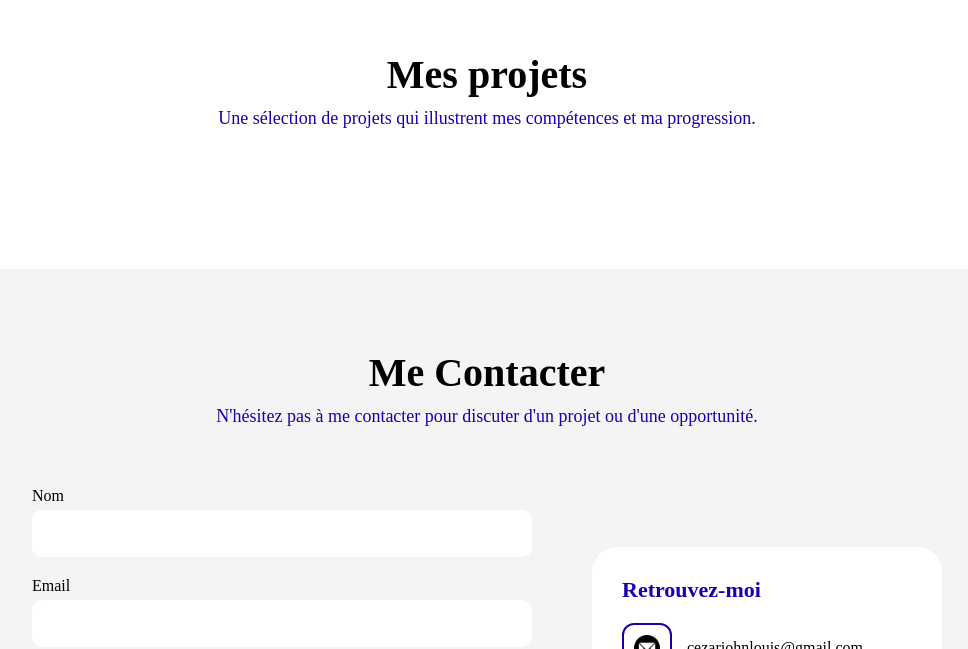
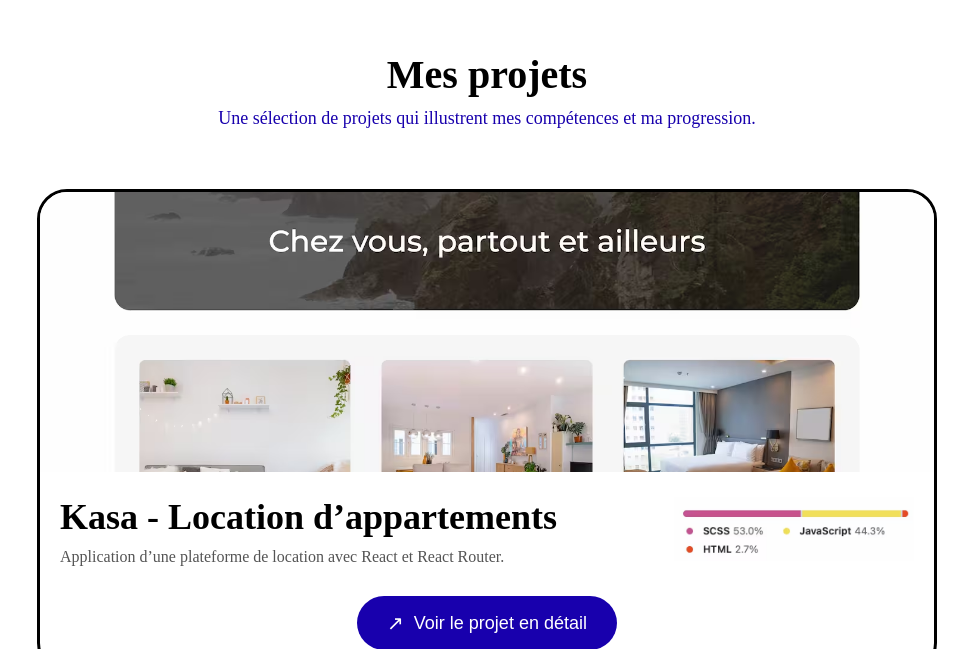
Before and after one commit to J1nu-Lo3/jldevweb, a React (Vite) app: page / in a window 1280 px wide. Shown: the part 3591-4240 px from the top of the page, without its empty margins (153-1121 px from the left). Built offline with nearby package versions, Linux system fonts and the light colour scheme.

Commit message:
Ajout prototype card pour la partie Projet avec liste, card et modale

```diff
--- a/src/components/Projects/Projects.jsx
+++ b/src/components/Projects/Projects.jsx
@@ -1,6 +1,12 @@
+import { useState } from 'react';
 import './projects.scss';
+import projectsData from '../../data/projectdata';
+
+import githubLogo from '../../assets/Footer.logo/github.png';
 
 export default function Projects() {
+  const [selectedProject, setSelectedProject] = useState(null);
+
   return (
     <section id="projects" className="projects">
       <h2>Mes projets</h2>
@@ -8,6 +14,74 @@ export default function Projects() {
         Une sélection de projets qui illustrent mes compétences et ma
         progression.
       </p>
+
+      <div className="projects__container">
+        {projectsData.map((project) => (
+          <div key={project.id} className="project-card">
+            <div className="project-card__cover">
+              <img src={project.images.cover} alt={project.title} />
+            </div>
+
+            <div className="project-card__content">
+              <div className="project-card__left">
+                <h3>{project.title}</h3>
+                <p>{project.description.short}</p>
+              </div>
+
+              <div className="project-card__right">
+                <img
+                  src={project.technologiesList}
+                  alt="Technologies"
+                  className="project-card__techlist"
+                />
+              </div>
+            </div>
+
+            <button
+              className="project-card__btn"
+              onClick={() => setSelectedProject(project)}
+            >
+              <i className="project-card__icon">↗</i>
+              Voir le projet en détail
+            </button>
+          </div>
+        ))}
+      </div>
+
+      {selectedProject && (
+        <div className="modal" onClick={() => setSelectedProject(null)}>
+          <div className="modal__content" onClick={(e) => e.stopPropagation()}>
+            <div className="modal__image">
+              <img
+                src={selectedProject.images.preview}
+                alt={selectedProject.title}
+              />
+            </div>
+
+            <div className="modal__body">
+              <p>{selectedProject.description.full}</p>
+
+              <div className="modal__bottom">
+                <div className="modal__tech">
+                  {selectedProject.technologies.map((tech, index) => (
+                    <img key={index} src={tech.icon} alt={tech.name} />
+                  ))}
+                </div>
+
+                <a
+                  href={selectedProject.links.github}
+                  target="_blank"
+                  rel="noreferrer"
+                  className="modal__github"
+                >
+                  <img src={githubLogo} alt="github" />
+                  Dépôt Github
+                </a>
+              </div>
+            </div>
+          </div>
+        </div>
+      )}
     </section>
   );
 }
--- a/src/components/Projects/projects.scss
+++ b/src/components/Projects/projects.scss
@@ -13,4 +13,131 @@
     margin-bottom: 60px;
     font-size: 18px;
   }
+
+  &__container {
+    display: flex;
+    justify-content: center;
+  }
 }
+
+.project-card {
+  width: 900px;
+  border: 3px solid black;
+  border-radius: 30px;
+  overflow: hidden;
+  background: #fff;
+  display: flex;
+  flex-direction: column;
+
+  &__cover img {
+    width: 100%;
+    height: 280px;
+    object-fit: cover;
+  }
+
+  &__content {
+    display: flex;
+    justify-content: space-between;
+    padding: 20px;
+    align-items: center;
+  }
+
+  &__left {
+    text-align: left;
+
+    h3 {
+      font-size: 36px;
+      margin-bottom: 10px;
+    }
+
+    p {
+      color: #545454;
+    }
+  }
+
+  &__right img {
+    width: 240px;
+  }
+
+  &__btn {
+    margin: 10px auto 20px;
+    background: #1800ad;
+    color: white;
+    padding: 15px 30px;
+    border-radius: 30px;
+    border: none;
+    font-size: 18px;
+    cursor: pointer;
+    display: flex;
+    align-items: center;
+    gap: 10px;
+
+    &:hover {
+      opacity: 0.9;
+    }
+  }
+
+  &__icon {
+    font-style: normal;
+    font-size: 20px;
+  }
+}
+
+.modal {
+  position: fixed;
+  top: 0;
+  left: 0;
+  width: 100%;
+  height: 100%;
+  background: rgba(0, 0, 0, 0.6);
+  display: flex;
+  justify-content: center;
+  align-items: center;
+  z-index: 1000;
+
+  &__content {
+    width: 900px;
+    border-radius: 30px;
+    overflow: hidden;
+    background: #f5f5f5;
+    border: 3px solid black;
+  }
+
+  &__image img {
+    width: 100%;
+    height: 100%;
+    object-fit: cover;
+  }
+
+  &__body {
+    padding: 30px;
+    text-align: left;
+  }
+
+  &__bottom {
+    display: flex;
+    justify-content: space-between;
+    align-items: center;
+    margin-top: 20px;
+  }
+
+  &__tech img {
+    width: 40px;
+    margin-right: 20px;
+  }
+
+  &__github {
+    display: flex;
+    align-items: center;
+    gap: 10px;
+    border: 2px solid black;
+    padding: 10px 30px;
+    border-radius: 20px;
+    text-decoration: none;
+    color: black;
+
+    img {
+      width: 25px;
+    }
+  }
+}
--- /dev/null
+++ b/src/data/projectdata.js
@@ -0,0 +1,39 @@
+import cover1 from '../assets/ProDataCover/Kasa.cover/KHp1.avif';
+import preview1 from '../assets/ProDataCover/Kasa.cover/KHp1.avif';
+import techlist1 from '../assets/ProDataCover/Kasa.cover/Ktechlist.avif';
+
+import reactLogo from '../assets/Logo.svg.Co/react.svg';
+import scssLogo from '../assets/Logo.svg.Co/sass.svg';
+import javascriptLogo from '../assets/Logo.svg.Co/javascript.svg';
+
+const projectsData = [
+  {
+    id: 1,
+    title: 'Kasa - Location d’appartements',
+
+    images: {
+      cover: cover1,
+      preview: preview1,
+    },
+
+    description: {
+      short:
+        'Application d’une plateforme de location avec React et React Router.',
+      full: 'Création du front-end d’une plateforme de location immobilière en React. Développement de composants réutilisables, gestion des routes avec React Router et intégration fidèle des maquettes Figma. Mise en place de fonctionnalités interactives (galerie, collapses) et exploitation de données JSON en l’absence de back-end.',
+    },
+
+    technologiesList: techlist1,
+
+    technologies: [
+      { name: 'React', icon: reactLogo },
+      { name: 'Scss', icon: scssLogo },
+      { name: 'Javascript', icon: javascriptLogo },
+    ],
+
+    links: {
+      github: 'https://github.com/J1nu-Lo3/Kasa-Project',
+    },
+  },
+];
+
+export default projectsData;
```
